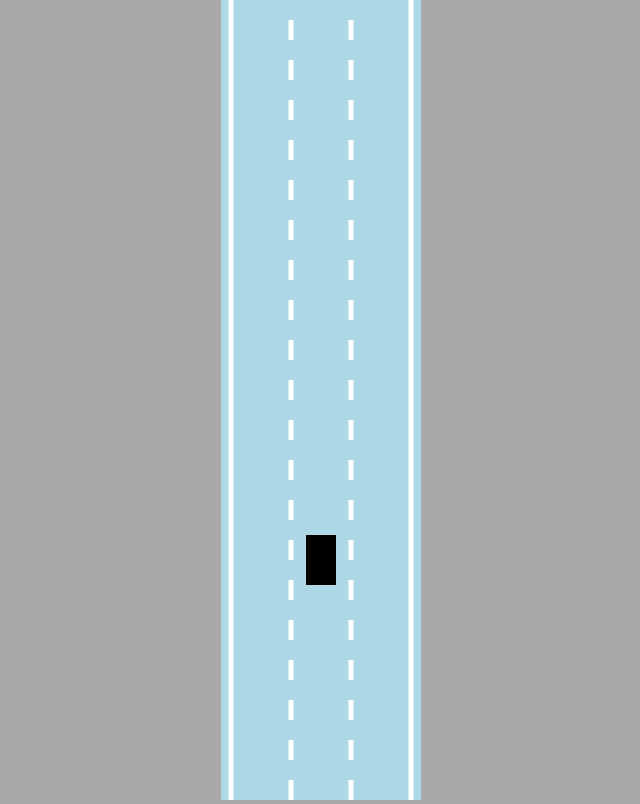
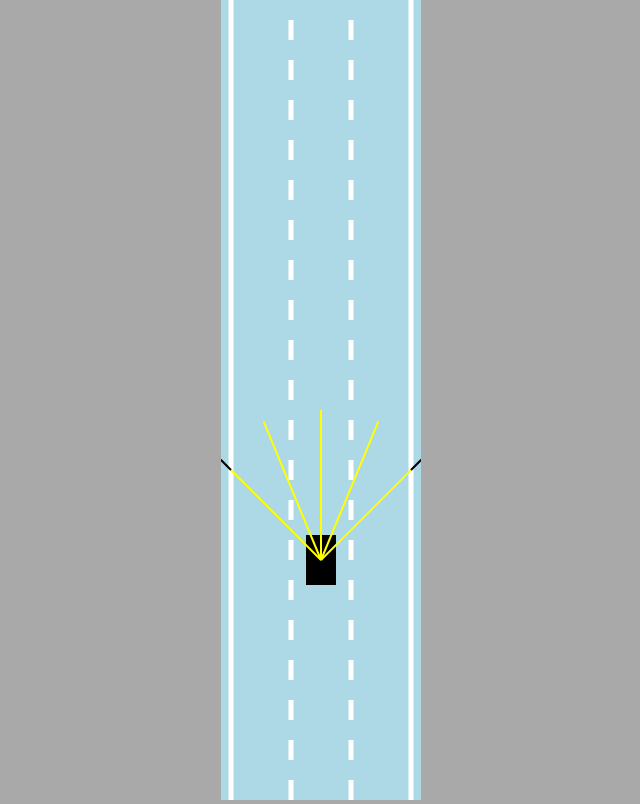
Before and after one commit to PradCoder/SelfDrivingCarSim, a plain HTML site: page index.html in a window 1280 px wide. Shown: the whole page, without its empty margins (319-959 px from the left). Drawn offline with Linux system fonts and the light colour scheme.

Commit message:
Added Sensors and Collision Detection

```diff
--- a/car.js
+++ b/car.js
@@ -5,17 +5,56 @@ class Car{
         this.width = width;
         this.height = height;
 
-        this.speed=0;
-        this.acceleration=0.2;
+        this.speed = 0;
+        this.acceleration = 0.2;
         this.maxSpeed = 3;
         this.friction = 0.05;
-        this.angle=0;
+        this.angle = 0;
+        this.damaged=false;
 
+        this.sensor=new Sensor(this);
         this.controls=new Controls();
     }
 
-    update(){
+    update(roadBorders){
+        if(!this.damaged){
         this.#move();
+        this.polygon=this.#createPolygon();
+        this.damaged=this.#assessDamage(roadBorders);
+        }
+        this.sensor.update(roadBorders);
+    }
+
+    #assessDamage(roadBorders){
+        for(let i=0;i<roadBorders.length;i++){
+            if(polysIntersect(this.polygon, roadBorders[i])){
+                return true;
+            }
+        }
+        return false;
+    }
+
+    #createPolygon(){
+        const points=[];
+        const rad=Math.hypot(this.width,this.height)/2;
+        const alpha=Math.atan2(this.width, this.height);
+        points.push({
+            x:this.x-Math.sin(this.angle-alpha)*rad,
+            y:this.y-Math.cos(this.angle-alpha)*rad
+        });
+        points.push({
+            x:this.x-Math.sin(this.angle+alpha)*rad,
+            y:this.y-Math.cos(this.angle+alpha)*rad
+        });
+        points.push({
+            x:this.x-Math.sin(Math.PI+this.angle-alpha)*rad,
+            y:this.y-Math.cos(Math.PI+this.angle-alpha)*rad
+        });
+        points.push({
+            x:this.x-Math.sin(Math.PI+this.angle+alpha)*rad,
+            y:this.y-Math.cos(Math.PI+this.angle+alpha)*rad
+        });
+        return points;
     }
 
     #move(){
@@ -50,7 +89,6 @@ class Car{
             if(this.controls.right){
                 this.angle-=0.03*flip;
             }
-
         }
 
         this.x-=Math.sin(this.angle)*this.speed;
@@ -58,19 +96,17 @@ class Car{
     }
 
     draw(context){
-        context.save();
-        context.translate(this.x,this.y);
-        context.rotate(-this.angle);
-
+        if(this.damaged){
+            context.fillStyle="gray";
+        }else{
+            context.fillStyle="black";
+        }
         context.beginPath();
-        context.rect(
-            -this.width/2,
-            -this.height/2,
-            this.width,
-            this.height
-        );
+        context.moveTo(this.polygon[0].x, this.polygon[0].y);
+        for(let i=1;i<this.polygon.length;i++){
+            context.lineTo(this.polygon[i].x,this.polygon[i].y);
+        }
         context.fill();
-
-        context.restore();
+        this.sensor.draw(context);
     }
 }
--- a/index.html
+++ b/index.html
@@ -5,6 +5,7 @@
 </head>
 <body>
     <canvas id="myCanvas"></canvas>
+    <script src="sensor.js"></script>
     <script src="utils.js"></script>
     <script src="road.js"></script>
     <script src="controls.js"></script>
--- a/main.js
+++ b/main.js
@@ -9,7 +9,7 @@ const car= new Car(road.getLaneCenter(1),100,30,50);
 animate();
 
 function animate(){
-    car.update();
+    car.update(road.borders);
 
     canvas.height=window.innerHeight;
 
--- /dev/null
+++ b/sensor.js
@@ -0,0 +1,101 @@
+class Sensor{
+    constructor(car){
+        this.car=car;
+        this.rayCount=5;
+        this.rayLength=150;
+        this.raySpread=Math.PI/2;
+
+        this.rays=[];
+        this.readings=[];
+    }
+
+    update(roadBorders){
+        this.#castRays();
+        this.readings=[];
+        for(let i=0;i<this.rays.length;i++){
+            this.readings.push(
+                this.#getReading(this.rays[i],roadBorders)
+            );
+        }
+    }
+
+    #getReading(ray, roadBorders){
+        let touches=[];
+
+        for(let i=0;i<roadBorders.length;i++){
+            const touch=getIntersection(
+                ray[0],
+                ray[1],
+                roadBorders[i][0],
+                roadBorders[i][1]
+            );
+            if(touch){
+                touches.push(touch);
+            }
+        }
+
+        if(touches.length==0){
+            return null;
+        }else{
+            const offsets=touches.map(e=>e.offset);
+            const minOffset=Math.min(...offsets);
+            return touches.find(e=>e.offset==minOffset);
+        }
+    }
+
+    #castRays(){
+        this.rays=[];
+        for(let i=0;i<this.rayCount;i++){
+            const rayAngle=lerp(
+                this.raySpread/2,
+                -this.raySpread/2,
+                this.rayCount == 1 ? 0.5 : i/(this.rayCount-1)
+            )+this.car.angle;
+
+            const start={x:this.car.x,y:this.car.y};
+            const end={
+                x:this.car.x-
+                    Math.sin(rayAngle)*this.rayLength,
+                y:this.car.y-
+                    Math.cos(rayAngle)*this.rayLength
+            };
+            this.rays.push([start,end]);
+        }
+    }
+
+    draw(context){
+        for(let i=0;i<this.rayCount;i++){
+            let end=this.rays[i][1];
+            if(this.readings[i]){
+                end=this.readings[i];
+            }
+
+            context.beginPath();
+            context.lineWidth=2;
+            context.strokeStyle="yellow";
+            context.moveTo(
+                this.rays[i][0].x,
+                this.rays[i][0].y
+            );
+            context.lineTo(
+                end.x,
+                end.y
+            );
+            context.stroke();
+
+            context.beginPath();
+            context.lineWidth=2;
+            context.strokeStyle="black";
+            context.moveTo(
+                this.rays[i][1].x,
+                this.rays[i][1].y
+            );
+            context.lineTo(
+                end.x,
+                end.y
+            );
+            context.stroke();
+
+        }
+    }
+}
--- a/utils.js
+++ b/utils.js
@@ -1,3 +1,40 @@
 function lerp(A,B,t){
     return A+(B-A)*t;
 }
+
+function getIntersection(A,B,C,D){
+    const tTop=(D.x-C.x)*(A.y-C.y)-(D.y-C.y)*(A.x-C.x);
+    const uTop=(C.y-A.y)*(A.x-B.x)-(C.x-A.x)*(A.y-B.y);
+    const bottom=(D.y-C.y)*(B.x-A.x)-(D.x-C.x)*(B.y-A.y);
+
+    if(bottom!=0){
+        const t=tTop/bottom;
+        const u=uTop/bottom;
+        if(t>=0 && t<=1 && u>=0 && u<=1){
+            return {
+                x:lerp(A.x,B.x,t),
+                y:lerp(A.y,B.y,t),
+                offset:t
+            }
+        }
+    }
+
+    return null;
+}
+
+function polysIntersect(poly1, poly2) {
+    for(let i=0;i<poly1.length;i++){
+        for(let j=0;j<poly2.length;j++){
+            const touch=getIntersection(
+                poly1[i],
+                poly1[(i+1)%poly1.length],
+                poly2[j],
+                poly2[(j+1)%poly2.length]
+            );
+            if(touch){
+                return true;
+            }
+        }
+    }
+    return false;
+}
```
